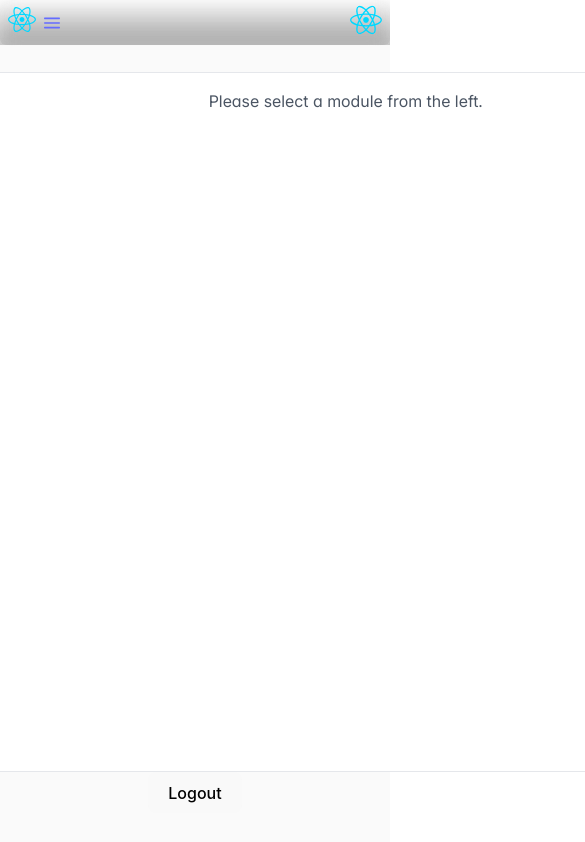
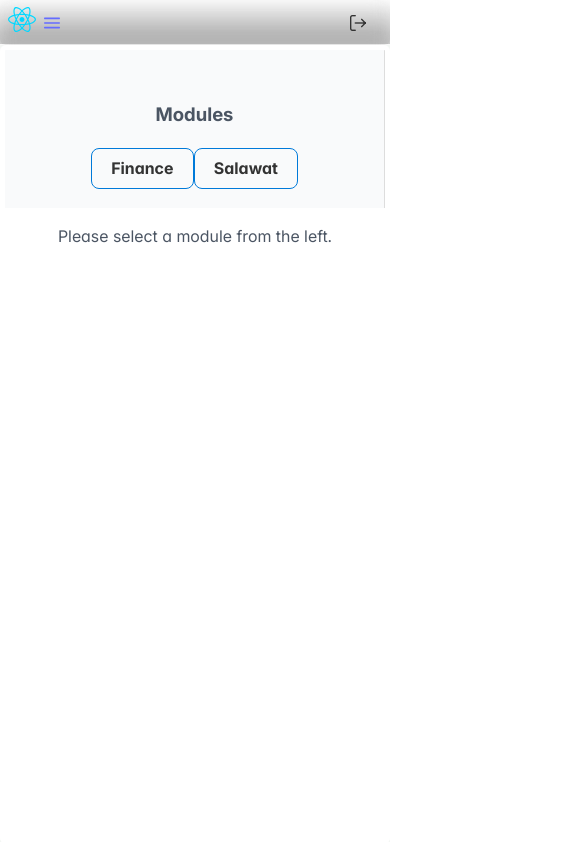
Before and after one commit to MachineAutomated/shaazcs-manager-ui, a React (Vite) app: page /dashboard in a window 390 px wide. Shown: the top 842 px of the page, 585 px wide, since content can reach past the window. Built offline with nearby package versions, Linux system fonts and the light colour scheme; sample sign-in values are in the browser's storage.

Commit message:
#12: Logout button moved to TopBar, Whole UI enabled with responsiveness, it now covers widely

```diff
--- a/src/App.css
+++ b/src/App.css
@@ -67,10 +67,94 @@ body::before {
 }
 
 .p-calendar-custom .p-datepicker-trigger {
-  background-color: skyblue !important;
+  /* background-color: skyblue !important; */
   border: 1px solid #000 !important;
   color: #000 !important;
 }
+
+.dashboard-root {
+  display: flex;
+  flex-direction: column;
+  height: 100vh;
+  width: 100vw;
+  overflow: hidden;
+}
+
+/* Fixed TopBar */
+.dashboard-root > :first-child {
+  flex: 0 0 45px; /* adjust if TopBar height differs */
+  position: sticky;
+  top: 0;
+  z-index: 10;
+}
+
+/* Toast sits above content */
+.dashboard-root > .p-toast {
+  position: absolute;
+  top: 70px;
+  right: 20px;
+  z-index: 20;
+}
+
+/* Main section takes the remaining height */
+.dashboard-main {
+  height: calc(100vh - 45px); /* subtract TopBar height */
+  width: 100%;
+  overflow: hidden;
+  display: flex;
+}
+
+.dashboard-container {
+  width: 100%;
+  height: 100%;
+  border: 5px solid transparent;
+  box-shadow: 0px 2px 20px rgba(66, 156, 81, 0.1);
+}
+
+.p-splitter {
+  display: flex;
+  flex-direction: row;
+  height: 100%;
+  overflow: hidden;
+}
+
+.p-splitter-panel {
+  overflow: auto;
+}
+
+/* Hide gutter (since fixed sizes) */
+.p-splitter-gutter {
+  display: none;
+}
+
+/* Optional: handle empty panels gracefully */
+.p-splitter-panel:empty {
+  min-height: 100%;
+}
+
+/* Remove all width limits for dashboard-container */
+.dashboard-container {
+  width: 100%;
+  max-width: 100%;
+}
+
+/* For safety on smaller screens */
+@media (max-width: 768px) {
+  .dashboard-container {
+    width: 100vw;
+    max-width: 100vw;
+    padding: 0;
+  }
+
+  .p-splitter {
+    flex-direction: column !important;
+  }
+  .p-splitter-panel {
+    width: 100% !important;
+    height: auto !important;
+  }
+}
+
 
 /* Ensure the Menubar takes full width and aligns left */
 .topbar-menu {
@@ -83,7 +167,7 @@ body::before {
   padding: auto;
   margin-left: 20px;
   margin-right:20px;
-  /* position: fixed; */
+  position: fixed;
   top: 0;
   left: 0;
   width: 100%;
@@ -163,6 +247,19 @@ body::before {
 }
 
 .transaction-form-container {
+
+  width: 70%;
+  height: 90%;
+  margin-top: 2%;
+  margin-left: 10%;
+  justify-content: center;
+  background-color: rgba(255, 255, 255, 0.8); /* semi-transparent white */
+  border-radius: 8px;
+  box-shadow: 0 4px 12px rgba(0, 0, 0, 0.1);
+
+}
+
+.transaction-form-components {
   max-width: 600px;
   width: 100%;
   margin: 0 auto;
@@ -171,3 +268,25 @@ body::before {
   border-radius: 8px;
   box-shadow: 0 4px 12px rgba(0, 0, 0, 0.1);
 }
+
+
+.logout-btn {
+  color: #ffffff;
+  background: transparent !important;
+  border: none !important;
+  box-shadow: none !important;
+  /* margin-right: 1rem;  */
+  transition: color 0.2s ease;
+}
+
+.logout-btn:hover {
+  color: #ff5c5c;            /* light red on hover */
+  background: transparent !important;
+}
+
+.logout-btn {
+  color: #333;
+}
+.logout-btn:hover {
+  color: #d32f2f;
+}
--- a/src/components/TopBar.tsx
+++ b/src/components/TopBar.tsx
@@ -1,16 +1,34 @@
 import '../App.css'
 import { useEffect, useState } from "react";
 import banner_icon from '../assets/react.svg';
-import brand_icon from '../assets/react.svg';
 import { Menubar } from 'primereact/menubar';
-import { Avatar } from 'primereact/avatar';
 import { Image } from 'primereact/image';
-// import { Divider } from 'primereact/divider';
+import { Button } from 'primereact/button';
+import { confirmDialog } from 'primereact/confirmdialog';
+import { ConfirmDialog } from 'primereact/confirmdialog';
 
 
 export default function TopBar() {
 
     const [isScrolled, setIsScrolled] = useState(false);
+
+    const handleLogout = () => {
+        confirmDialog({
+          message: 'Are you sure you want to logout?',
+          header: 'Confirm Logout',
+          icon: 'pi pi-exclamation-triangle',
+          acceptClassName: 'p-button-danger',
+          accept: () => {
+            // perform logout
+            sessionStorage.removeItem('jwt');
+            // redirect after logout (or use history.push if using react-router)
+            window.location.href = '/';
+          },
+          reject: () => {
+            // optional: do nothing
+          }
+        });
+      };
 
     useEffect(() => {
     const handleScroll = () => setIsScrolled(window.scrollY > 30);
@@ -22,12 +40,18 @@ export default function TopBar() {
 
     const end = (
         <div className="flex align-items-center gap-2">
-            <Avatar image={brand_icon} shape="circle" />
+            <Button
+                icon="pi pi-sign-out"
+                className="p-button-text p-button-plain logout-btn"
+                aria-label="Logout"
+                onClick={handleLogout}
+            />
         </div>
     );
 
     return (
         <div className={`topbar-container ${isScrolled ? "scrolled" : ""}`}>
+             <ConfirmDialog />
             <Menubar start={start} end={end} className='topbar-menu'/>
         </div>
     );
--- a/src/components/TransactionDetails.tsx
+++ b/src/components/TransactionDetails.tsx
@@ -176,7 +176,7 @@ const TransactionDetails: React.FC = () => {
 
 
   return (
-    <div style={{ height: "100%", display: "flex", flexDirection: "column", gap: "1rem" }}>
+    <div style={{ height: "100%", display: "flex", flexDirection: "column", gap: "1rem"}}>
       <div style={{ display: "flex", alignItems: "center", gap: "1rem" }}>
         <Calendar
           value={selectedDate}
--- a/src/components/TransactionForm.tsx
+++ b/src/components/TransactionForm.tsx
@@ -1,7 +1,6 @@
 import { useState, useEffect } from "react";
 import { saveTransaction } from "../api/transactionApi";
 import { getCategories } from "../api/utilitiesApi";
-// import api from "../api/api";
 import { Checkbox } from 'primereact/checkbox';
 import { InputText } from 'primereact/inputtext';
 import { Dropdown } from 'primereact/dropdown';
@@ -97,11 +96,11 @@ const handleDateChange = (e: any) => {
 };
 
   return (
-    <form onSubmit={handleSubmit} >
+    <form onSubmit={handleSubmit} className="card transaction-form-container">
       <div className="card flex justify-content-center">
         <InputText
             type="text"
-            className="transaction-form-container"
+            className="transaction-form-components"
             value={Item}
             placeholder="Item Name"
             onChange={(e) => setDescription(e.target.value)}
@@ -119,14 +118,14 @@ const handleDateChange = (e: any) => {
             placeholder="Select Category"
             filter     // enables search
             showClear  // adds clear (X) button
-            className="transaction-form-container"
+            className="transaction-form-components"
           />
         </div>
       )}
       <div className="card flex justify-content-center">
         <InputText
             type="number"
-            className="transaction-form-container"
+            className="transaction-form-components"
             value={Amount}
             placeholder="Amount"
             onChange={(e) => setAmount(e.target.value)}
@@ -161,15 +160,15 @@ const handleDateChange = (e: any) => {
               Use CreatedAt Time
             </label>
 
-            {/* </div>
-        <div className="card flex justify-content-center"> */}
+            </div>
+        <div className="card flex justify-content-center">
             {UseCreatedAt && (
 
 
                 <FloatLabel >
                 <Calendar
                   id="createdAtdisplay"
-                  className="transaction-form-container"
+                  className="transaction-form-components"
                   value={CreatedAt}
                   onChange={handleDateChange}
                   showTime
@@ -177,8 +176,7 @@ const handleDateChange = (e: any) => {
                   dateFormat="dd.mm.yy"
                   style={{marginTop:"20px"}}
                 />
-                <label htmlFor="createdAtdisplay" className="font-bold block"
-                >
+                <label htmlFor="createdAtdisplay" className="font-bold block" >
                     Using Created At
                 </label>
                 <p style={{ fontSize: "12px", color: "gray" }}>
@@ -195,7 +193,6 @@ const handleDateChange = (e: any) => {
             />
 
         </div>
-
     </form>
   );
 };
--- a/src/pages/Dashboard.tsx
+++ b/src/pages/Dashboard.tsx
@@ -1,3 +1,4 @@
+import '../App.css'
 import React, { useState } from "react";
 import type { Module, SubModule } from "../components/Sidebar";
 import Content from "../components/Content";
@@ -11,18 +12,17 @@ const Dashboard: React.FC = () => {
   const [selectedSubModule, setSelectedSubModule] = useState<SubModule>(null);
 
   return (
-    <div className="card p-0 m-0 w-full ">
+    <div className="dashboard-root">
       <TopBar/>
-      <div className="content-container">
       {/* Toast Component */}
       <ToastInfoEmitter
         showMessage={true}
         severity="info"
         detail="Login Successful."
       />
-      </div>
-      <Splitter style={{ height: '700px', width: '1200px'}}>
-      <SplitterPanel className="flex align-items-center justify-content-center" size={25} minSize={10}>
+      <div className="dashboard-main">
+      <Splitter className='dashboard-container' layout="horizontal" gutterSize={0} >
+      <SplitterPanel size={20} minSize={20}>
          <Sidebar
           selectedModule={selectedModule}
           selectedSubModule={selectedSubModule}
@@ -33,18 +33,14 @@ const Dashboard: React.FC = () => {
           onSubModuleSelect={setSelectedSubModule}
          />
       </SplitterPanel>
-      <SplitterPanel className="flex align-items-center justify-content-center" size={75}
-
-      >
+      <SplitterPanel size={80} minSize={80}>
         <Content
           selectedModule={selectedModule}
           selectedSubModule={selectedSubModule}
         />
       </SplitterPanel>
     </Splitter>
-      <button onClick={() => { sessionStorage.removeItem("jwt"); window.location.href = "/"; }}>
-        Logout
-    </button>
+    </div>
     </div>
   );
 };
```
